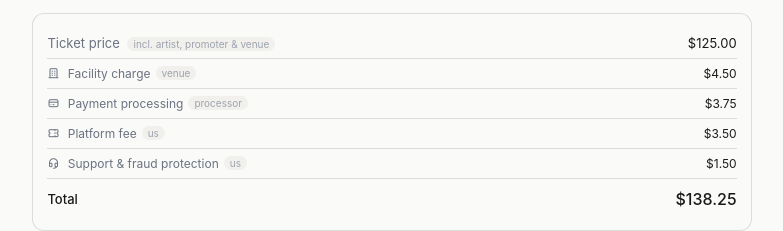
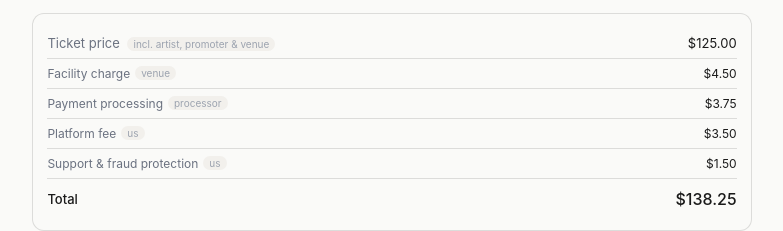
Before and after one commit to askmighty-ai/fair-ticket-prototype, a website: page index.html in a window 1280 px wide. Both pictures are taken after a click on the button "Fair checkout". Shown: the part 232-463 px from the top of the page, without its empty margins (248-1031 px from the left). Drawn offline with Linux system fonts and the light colour scheme.

Commit message:
Remove icons from fee line items

```diff
--- a/index.html
+++ b/index.html
@@ -528,19 +528,19 @@
         <span>$125.00</span>
       </div>
       <div class="ticket-row fee-row">
-        <span class="label"><i class="ti ti-building" style="font-size:12px" aria-hidden="true"></i>&nbsp;Facility charge <span class="fee-tag">venue</span></span>
+        <span class="label">Facility charge <span class="fee-tag">venue</span></span>
         <span style="font-size:12px">$4.50</span>
       </div>
       <div class="ticket-row fee-row">
-        <span class="label"><i class="ti ti-credit-card" style="font-size:12px" aria-hidden="true"></i>&nbsp;Payment processing <span class="fee-tag">processor</span></span>
+        <span class="label">Payment processing <span class="fee-tag">processor</span></span>
         <span style="font-size:12px">$3.75</span>
       </div>
       <div class="ticket-row fee-row">
-        <span class="label"><i class="ti ti-ticket" style="font-size:12px" aria-hidden="true"></i>&nbsp;Platform fee <span class="fee-tag">us</span></span>
+        <span class="label">Platform fee <span class="fee-tag">us</span></span>
         <span style="font-size:12px">$3.50</span>
       </div>
       <div class="ticket-row fee-row">
-        <span class="label"><i class="ti ti-headset" style="font-size:12px" aria-hidden="true"></i>&nbsp;Support &amp; fraud protection <span class="fee-tag">us</span></span>
+        <span class="label">Support &amp; fraud protection <span class="fee-tag">us</span></span>
         <span style="font-size:12px">$1.50</span>
       </div>
       <div class="ticket-row total-row">
```
